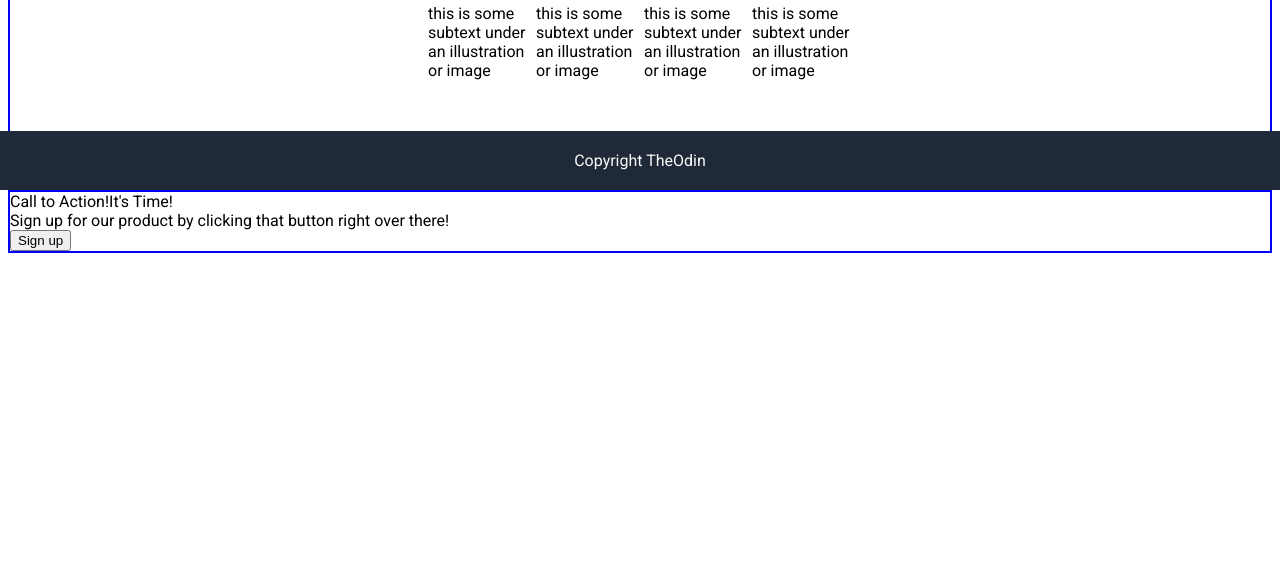
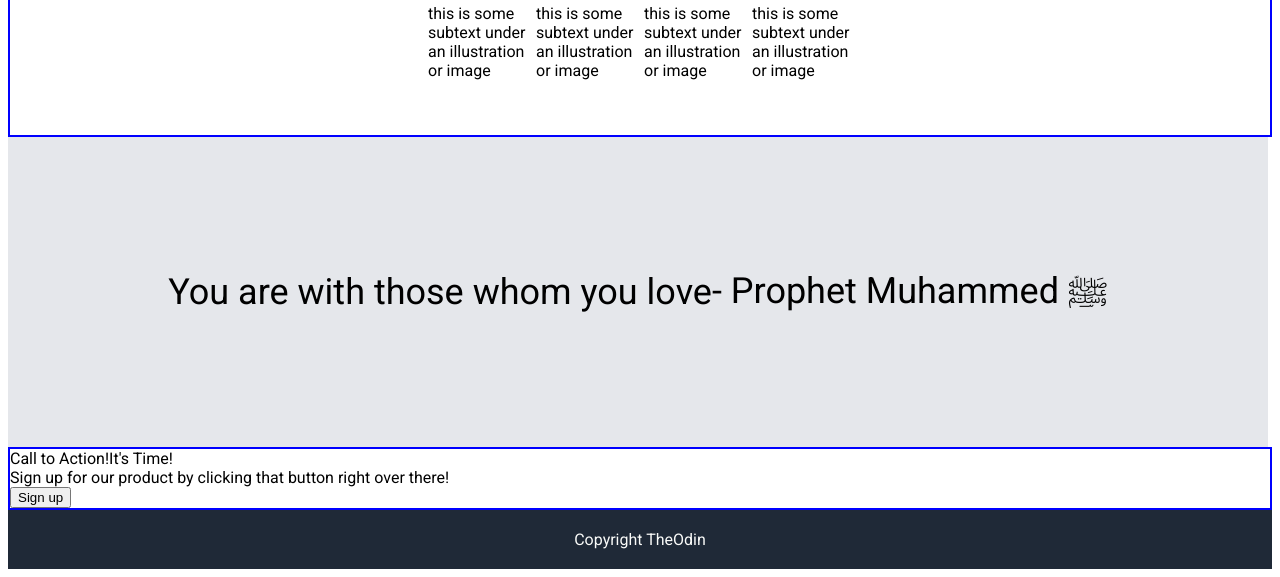
Before and after one commit to NverGP/Landing-Page, a plain HTML site: page index.html in a window 1280 px wide. Shown: the part 610-1187 px from the top of the page. Before the commit the page ends 871 px from the top, so only its background shows below. Drawn offline with Linux system fonts and the light colour scheme.

Commit message:
Add styles to section-three

```diff
--- a/styles.css
+++ b/styles.css
@@ -96,7 +96,7 @@ body {
     border: 2px solid blue;
     width: 100px;
   height: 100px;
-   border-radius: 30px;
+   border-radius: 10px;
 }
 
 .block-words {
@@ -114,6 +114,18 @@ body {
   height: 100px;
 }
 
+.section-three {
+  width: 1200px;
+  height: 250px;
+  padding: 30px;
+  background-color: #E5E7EB;
+  font-size: 36px;
+  color: light italic #1F2937;
+  display: flex;
+  justify-content: center;
+  align-items: center;
+}
+
 .section-four {
   border: 2px solid blue;
 }
@@ -123,7 +135,6 @@ body {
     bottom: 0;
     left: 0;
     right: 0;
-    position:fixed;
     display: flex;
     justify-content: center;
     align-items: center;
```
